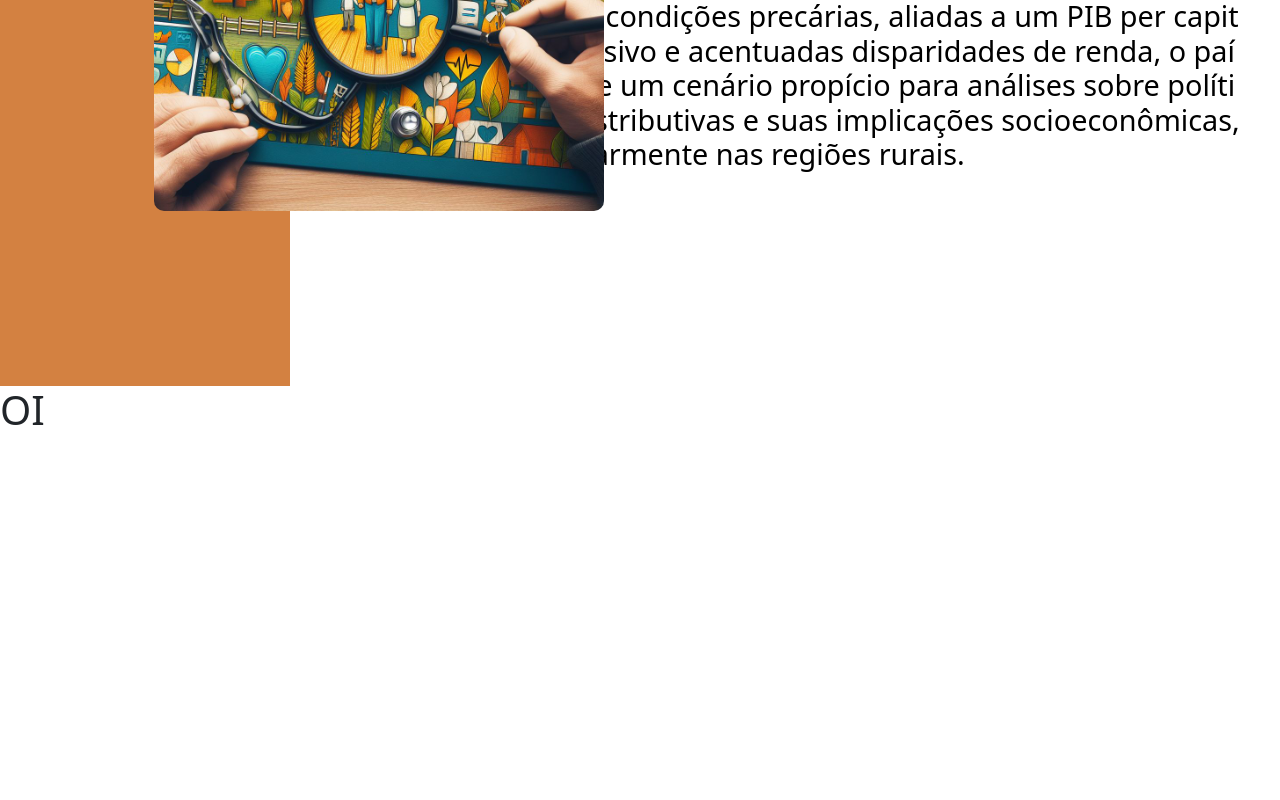
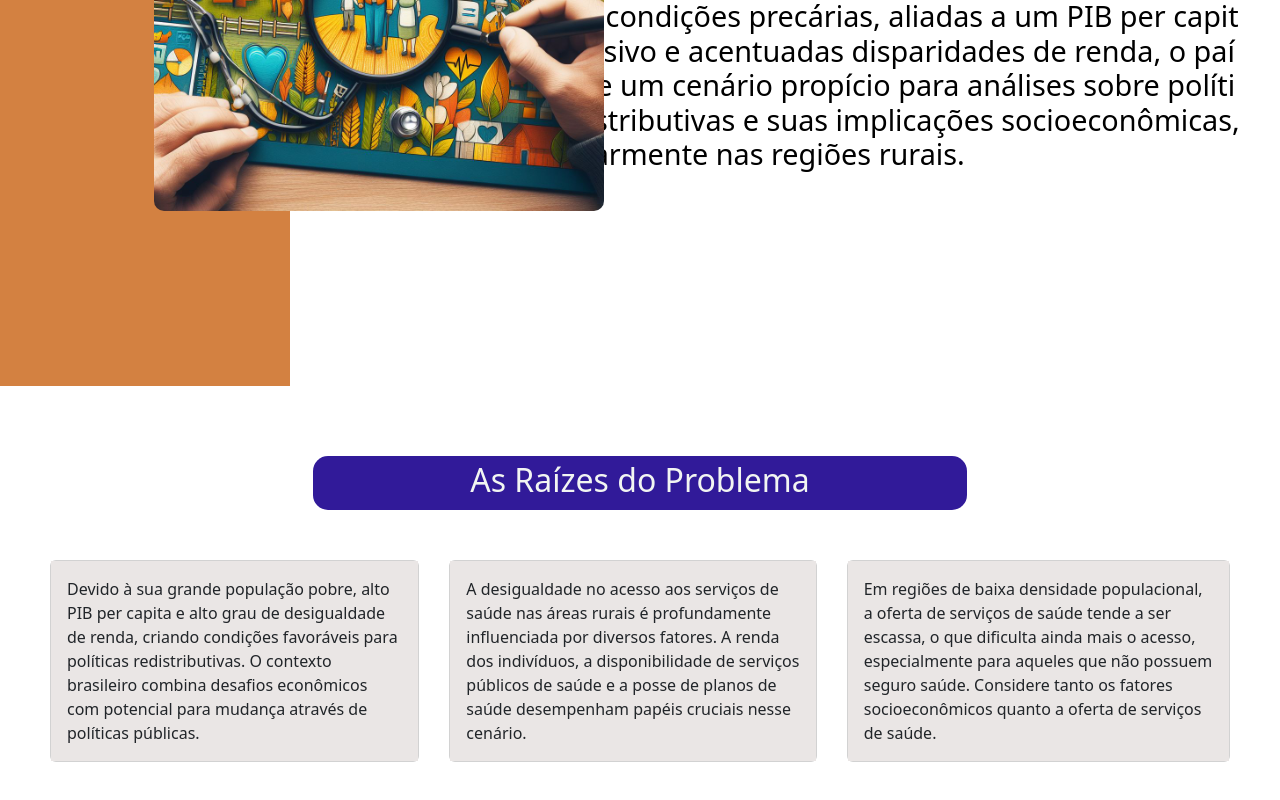
Before and after one commit to worklarissa/Projeto-Turma-M5-Sala3, a React (Vite) app in the folder landing-page/: page / in a window 1280 px wide. Shown: the part 1214-2014 px from the top of the page. Before the commit the page ends 1656 px from the top, so only its background shows below. Built offline with nearby package versions, Linux system fonts and the light colour scheme.

Commit message:
feat: update MiddleSection

```diff
--- a/landing-page/src/assets/styles/colors.css
+++ b/landing-page/src/assets/styles/colors.css
@@ -12,6 +12,12 @@
 }
 .bg-color-5 {
   background-color: #ffd30d;
+}
+.bg-color-6 {
+  background-color: #311A99;
+}
+.bg-color-7 {
+  background-color: #DED7D5;
 }
 .text-color-1 {
   color: #baf5bd;
--- a/landing-page/src/components/MiddleSection/MiddleSection.jsx
+++ b/landing-page/src/components/MiddleSection/MiddleSection.jsx
@@ -1,10 +1,52 @@
 import "../../assets/styles/colors.css"
+import Card from 'react-bootstrap/Card';
+import "./middlesec.css";
 
 export function MiddleSection(){
   return(
     <>
       <section className="middleSection">
-        <h1>OI</h1>
+        <div className="fundo-titulo-midsec">
+          <div className="titulo-midsec bg-color-6 text-color-4">
+            <h2>As Raízes do Problema</h2>
+          </div>
+        </div>
+        <div className="cards-line">
+            <div>
+              <Card className="bg-color-7">
+                <Card.Body>Devido à sua grande população pobre, alto PIB per
+                  capita e alto grau de desigualdade de renda, criando condições
+                  favoráveis para políticas redistributivas. O contexto brasileiro
+                   combina desafios econômicos com potencial para mudança através
+                   de políticas públicas.
+                </Card.Body>
+              </Card>
+            </div>
+
+            <div>
+              <Card>
+                <Card.Body>A desigualdade no acesso aos serviços de saúde nas áreas
+                   rurais é profundamente influenciada por diversos fatores. A
+                   renda dos indivíduos, a disponibilidade de serviços públicos
+                   de saúde e a posse de planos de saúde desempenham papéis
+                   cruciais nesse cenário.
+                </Card.Body>
+              </Card>
+            </div>
+
+            <div>
+              <Card>
+                <Card.Body>Em regiões de baixa densidade populacional, a oferta
+                  de serviços de saúde tende a ser escassa, o que dificulta
+                  ainda mais o acesso, especialmente para aqueles que não
+                  possuem seguro saúde. Considere tanto os fatores socioeconômicos
+                  quanto a oferta de serviços de saúde.
+                </Card.Body>
+              </Card>
+            </div>
+
+        </div>
+
       </section>
     </>
   )
--- /dev/null
+++ b/landing-page/src/components/MiddleSection/middlesec.css
@@ -0,0 +1,35 @@
+.middleSection{
+    display: inline-block;
+    padding-top: 70px;
+    padding-bottom: 30px;
+    justify-content: center;
+    align-items: center;
+}
+
+.titulo-midsec{
+    display: flex;
+    width: 654px;
+    height: 54px;
+    font-size: 30px;
+    font-weight: 500;
+    text-decoration: inherit;
+    justify-content: center;
+    border-radius: 15px;
+    padding: 5px;
+}
+
+.fundo-titulo-midsec{
+    display: flex;
+    justify-content: center;
+}
+
+.cards-line{
+    display: flex;
+    justify-content: space-around;
+    padding: 50px;
+    gap: 30px;
+}
+
+.card-body{
+    background-color:   #EAE6E5;
+}
```
